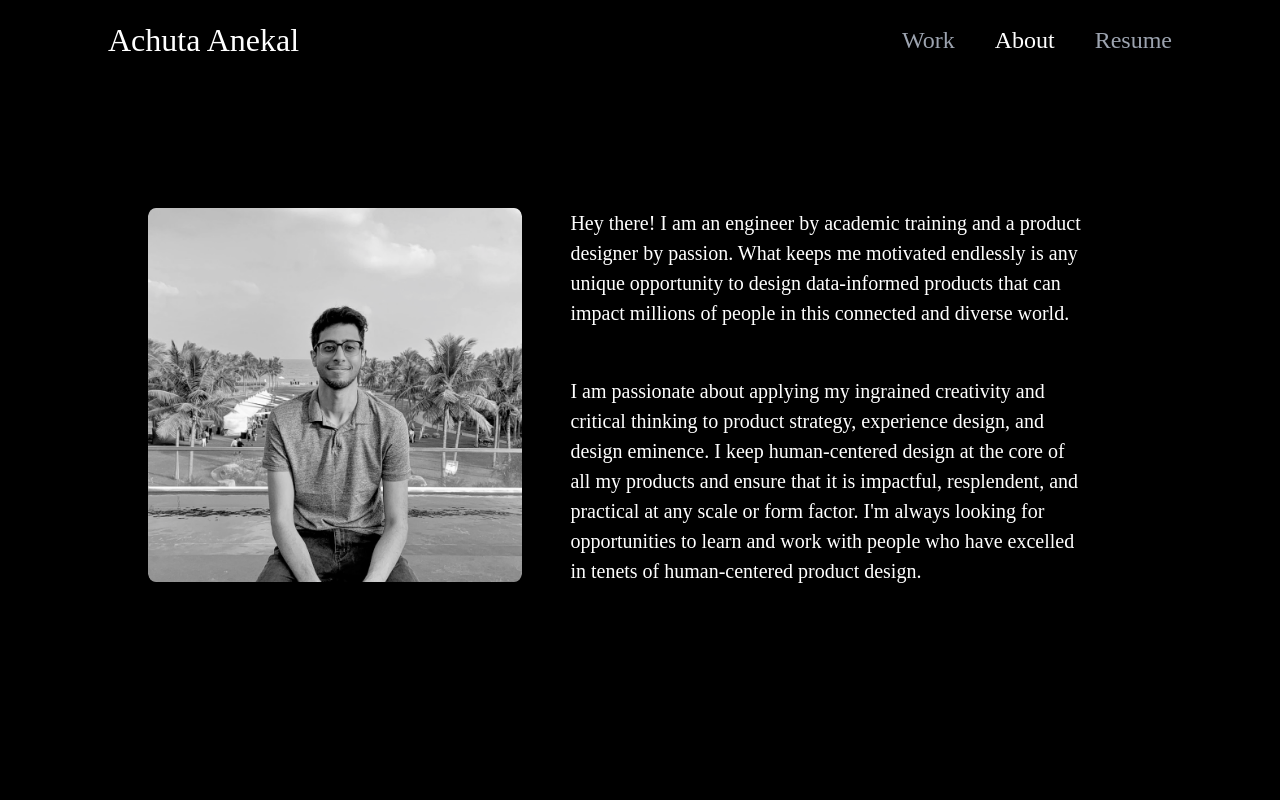
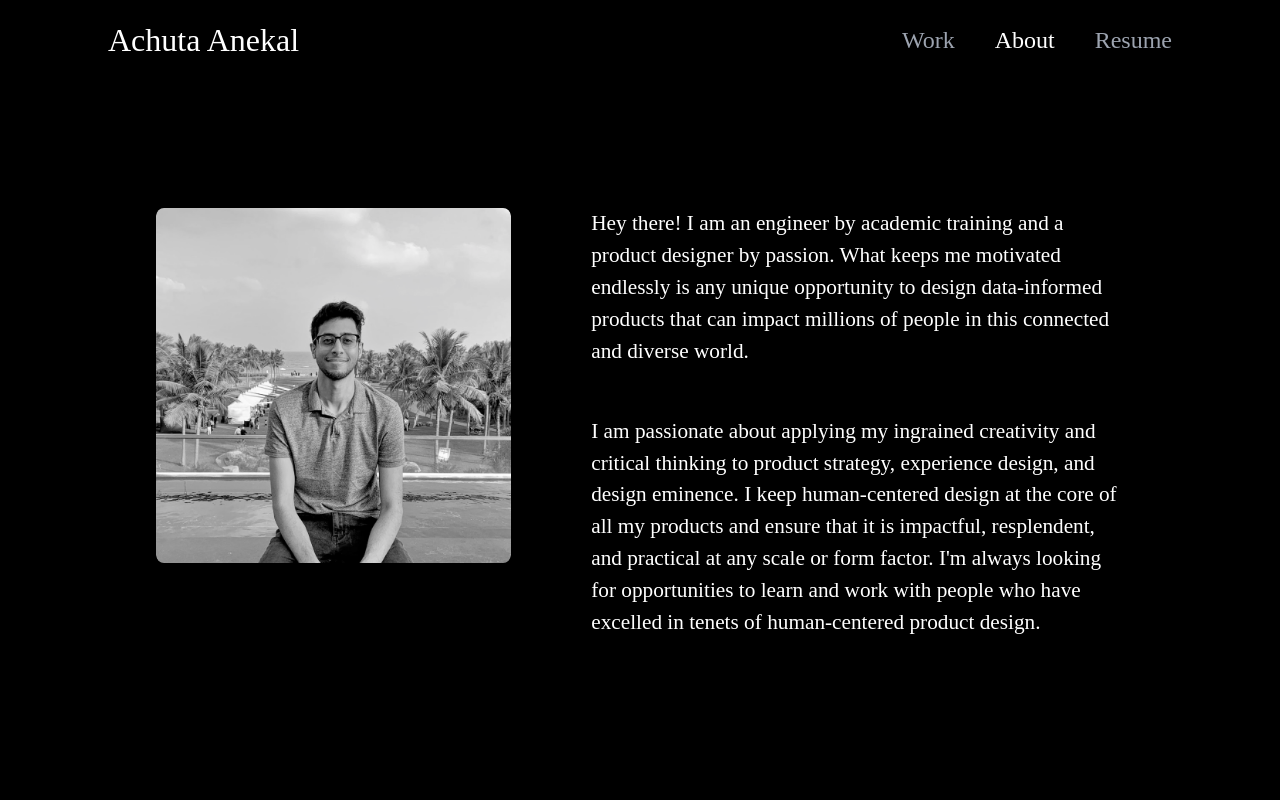
Before and after one commit to nrvarun/achuta, a Next.js app: page /about in a window 1280 px wide. Shown: the top 800 px of the page. Built offline with nearby package versions, Linux system fonts and the light colour scheme; a web font is replaced by a local one.

Commit message:
About page fixed

```diff
--- a/components/Footer/Footer.tsx
+++ b/components/Footer/Footer.tsx
@@ -15,7 +15,7 @@ const Footer = ({ children }: any) => {
             </p>
           </div>
           <div className="md:w-2/3">
-            <ul className="flex justify-between md:justify-around">
+            <ul className="flex justify-between md:justify-around max-w-xl ml-auto">
               <li>
                 <a className="sf-medium text-xs md:text-md md:text-base text-white">
                   Email
--- a/tailwind.config.js
+++ b/tailwind.config.js
@@ -20,10 +20,12 @@ module.exports = {
       screens: {
         xxl: "1360px",
         xlg: "1440px",
+        xxlg: "1600px",
         hd: "1920px",
         xhd: "2560px",
       },
       fontSize: {
+        "1.5xl": "1.33rem",
         "2.5xl": "1.75rem",
         "3.5xl": "2rem",
         "4.5xl": "2.5rem",
--- a/views/About/AboutBanner/AboutBanner.tsx
+++ b/views/About/AboutBanner/AboutBanner.tsx
@@ -2,14 +2,14 @@ import Image from "next/image";
 
 const AboutBanner = () => {
   return (
-    <section className="bg-black py-10 pb-12 md:py-16 xl:py-32">
-      <div className="container mx-auto section-padding-x xl:mb-20">
-        <div className="md:flex gap-8 md:gap-10 xl:gap-12">
+    <section className="bg-black py-10 section-padding-x pb-12 md:py-16 xl:py-32">
+      <div className="container mx-auto xl:mb-20 xl:px-12 xlg:px-10 hd:px-14">
+        <div className="md:flex gap-8 md:gap-10 lg:gap-20 xlg:gap-24 hd:gap-32">
           <div className="w-full md:w-2/5">
             <div className="w-full mb-8">
               <Image
-                width={460}
-                height={460}
+                width={860}
+                height={860}
                 objectFit="cover"
                 src="/assets/about/cover.png"
                 alt="just a simple pic of me sitting :)"
@@ -18,9 +18,9 @@ const AboutBanner = () => {
             </div>
           </div>
           <div className="w-full md:w-3/5">
-            <article className="md:pr-12 lg:pr-1 xl:pr-12">
+            <article className="md:pr-12 lg:pr-1">
               <p
-                className="text-white sf-medium text-md md:text-xl xxl:text-2xl mb-8 xl:mb-12"
+                className="text-white sf-medium text-md md:text-xl xl:text-1.5xl xxl:text-2xl xxlg:text-3xl hd:text-4xl mb-8 xl:mb-12"
                 style={{ lineHeight: 1.5 }}
               >
                 Hey there! I am an engineer by academic training and a product
@@ -29,7 +29,7 @@ const AboutBanner = () => {
                 impact millions of people in this connected and diverse world.
               </p>
               <p
-                className="text-white sf-medium text-md md:text-xl xxl:text-2xl"
+                className="text-white sf-medium text-md md:text-xl xl:text-1.5xl xxl:text-2xl xxlg:text-3xl hd:text-4xl"
                 style={{ lineHeight: 1.5 }}
               >
                 I am passionate about applying my ingrained creativity and
--- a/views/Home/HomeBanner/HomeBanner.tsx
+++ b/views/Home/HomeBanner/HomeBanner.tsx
@@ -3,8 +3,8 @@ const HomeBanner = () => {
   return (
     <section className="bg-black">
       <div className="container mx-auto pb-24 md:pb-28 xl:pb-36">
-        <div className="max-w-lg sm:max-w-lg md:max-w-2xl xl:max-w-4xl 2xl:max-w-5xl mx-auto">
-          <h2 className="text-2xl md:text-3xl xl:text-4.5xl 2xl:text-5xl text-center sf-medium text-white py-10 pb-16 md:py-20 xl:py-36 leading-smug xl:leading-tight px-5 md:px-16 xl:px-10">
+        <div className="max-w-lg sm:max-w-lg md:max-w-2xl xl:max-w-4xl 2xl:max-w-5xl hd:max-w-6xl mx-auto">
+          <h2 className="text-2xl md:text-3xl xl:text-4.5xl 2xl:text-5xl hd:text-6xl text-center sf-medium text-white py-10 pb-16 md:py-20 xl:py-36 leading-smug xl:leading-loose px-5 md:px-16 xl:px-10">
             A <span className="sf-bold">Product Designer</span> with a passion
             for human-centred design for emerging technologies. Enthusiastic
             user advocate for some of the biggest brands in Asia.
```
